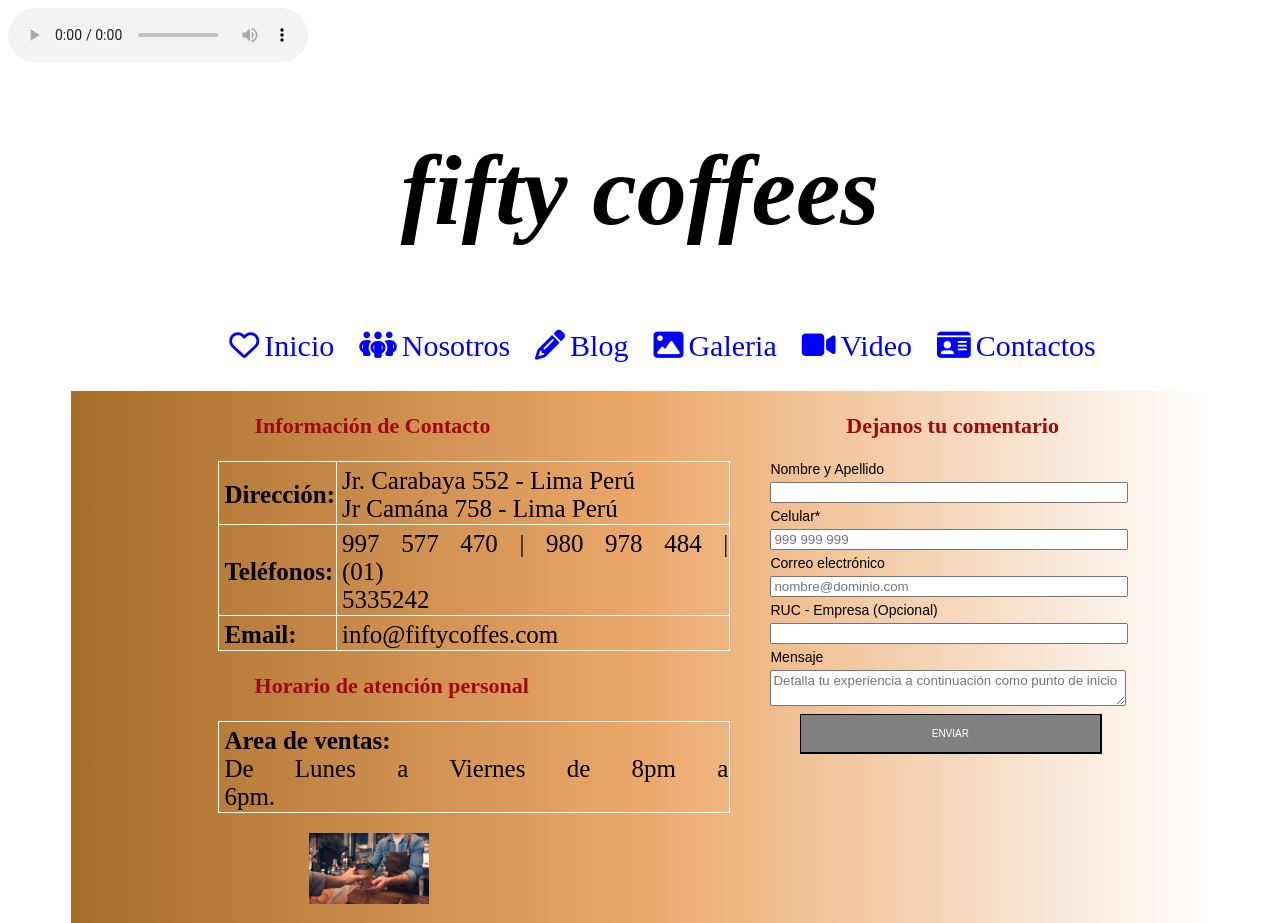
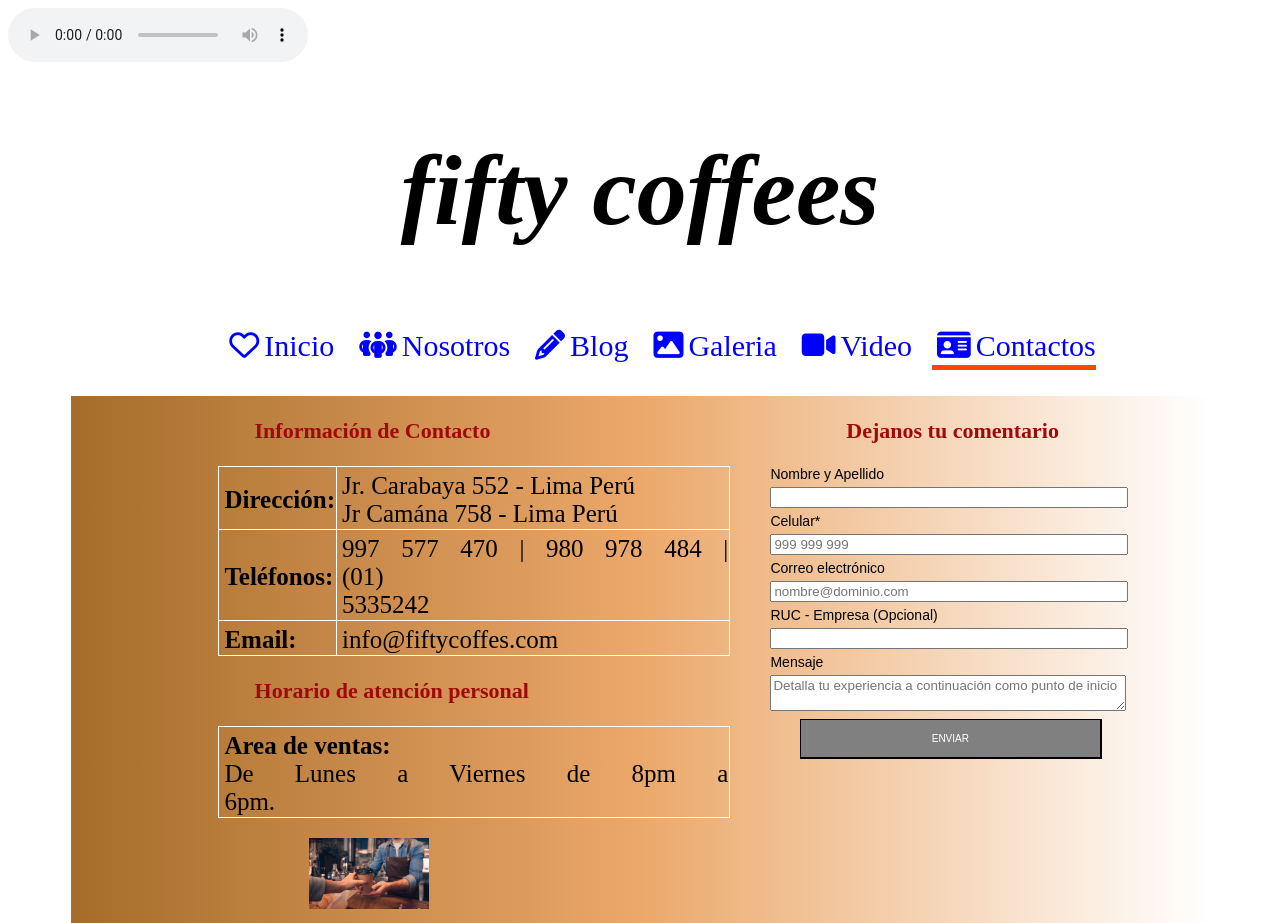
Before and after one commit to AriadnaSofia82/EP03, a plain HTML site: page contactos.html in a window 1280 px wide. Shown: the top 923 px of the page. Drawn offline with Linux system fonts and the light colour scheme.

Commit message:
Add files via upload

```diff
--- a/contactos.html
+++ b/contactos.html
@@ -3,7 +3,7 @@
 <head>
     <meta charset="UTF-8">
     <title> Contactos</title>
-    <link rel="stylesheet" href="css/blog.css">
+    <link rel="stylesheet" href="css/contacto_nosotros.css">
     <link rel="icon" type="imagen.webp" href="webfonts/images.png">
     <script src="https://kit.fontawesome.com/fefebe7b5f.js" crossorigin="anonymous"></script>
     <style>
```
Also changed, not shown: nosotros.html (+1 -1 lines).
